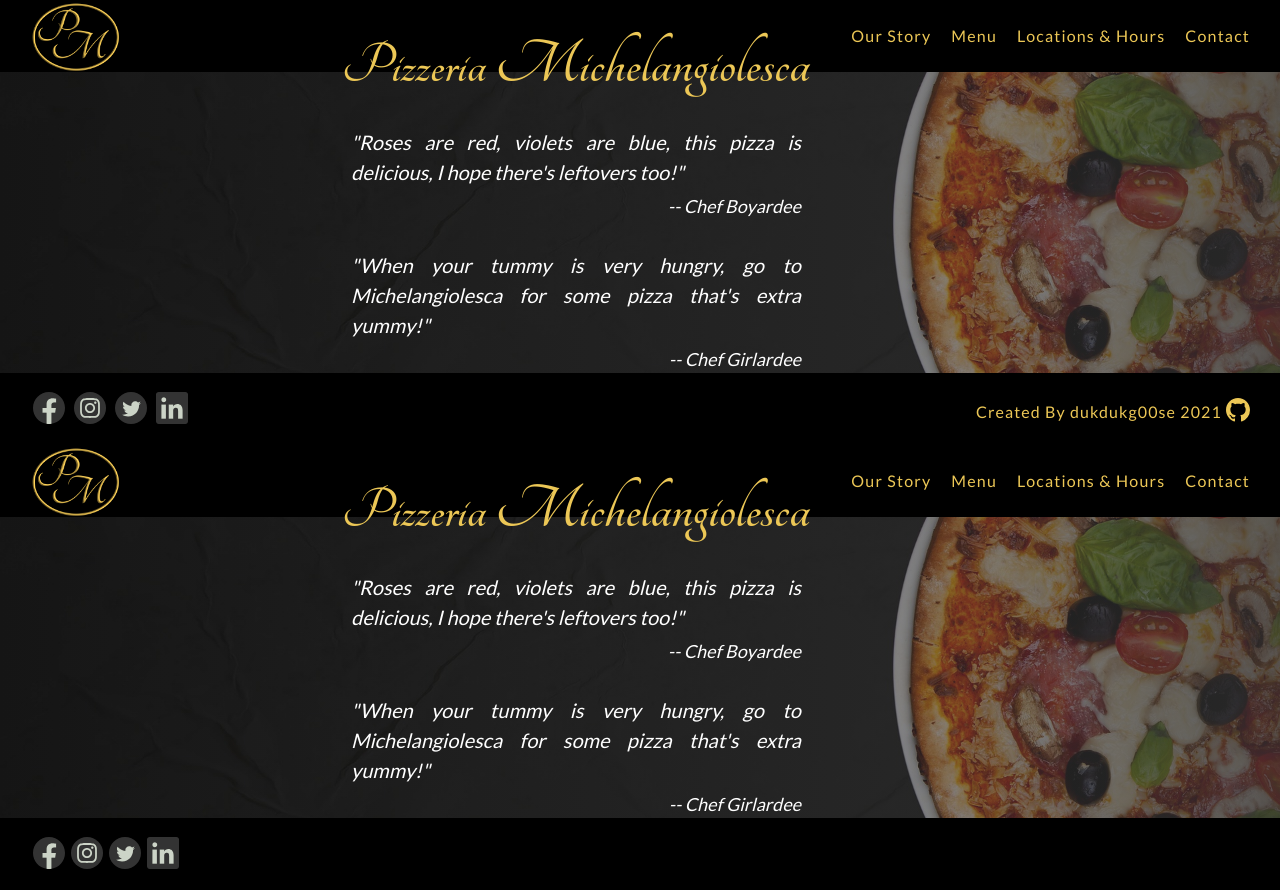
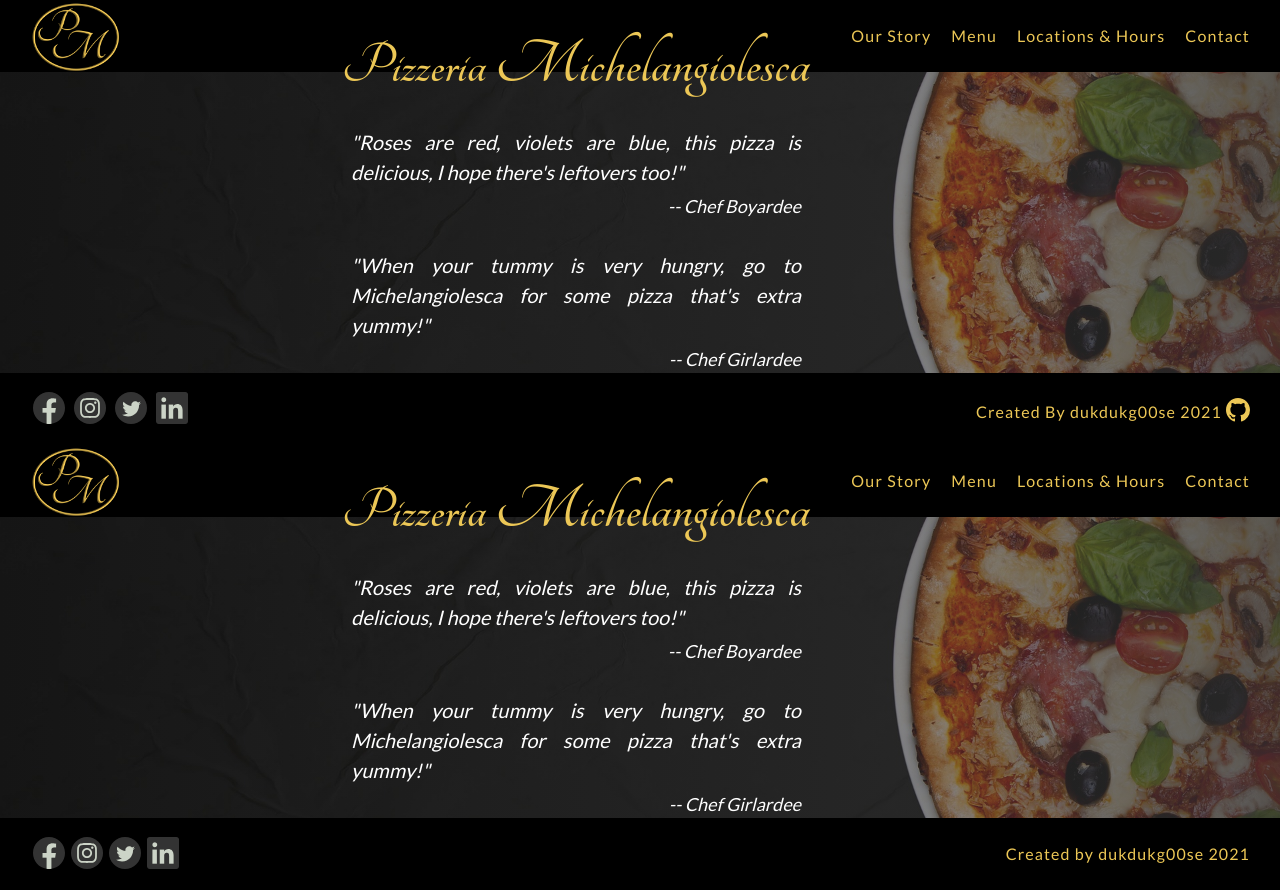
Before and after one commit to dukdukg00se/restaurant-page, a website built with webpack: page home-outline.html in a window 1280 px wide. Built offline with nearby package versions, Linux system fonts and the light colour scheme; files whose address does not match are found by name.

Commit message:
Add footer credit content; link styles files

```diff
--- a/src/modules/home.js
+++ b/src/modules/home.js
@@ -3,6 +3,9 @@ import facebookLogo from '../assets/images/facebook-logo.svg';
 import instagramLogo from '../assets/images/instagram-logo.svg';
 import twitterLogo from '../assets/images/twitter-logo.svg';
 import linkedinLogo from '../assets/images/linkedin-logo.svg';
+
+import '../styles/reset.css';
+import '../styles/home.css';
 
 
 export default function createHome() {
@@ -105,6 +108,7 @@ export default function createHome() {
   const footer = document.createElement('footer');
 
   const mediaContainer = document.createElement('div');
+  mediaContainer.id = 'media-container';
 
   const anchorAttrs = [
     {
@@ -156,10 +160,48 @@ export default function createHome() {
   }
 
   // add credit container and link to github
+  const creditContainer = document.createElement('div');
+  creditContainer.id = 'credits';
+  const githubLink = document.createElement('a');
+  githubLink.id = 'github-link';
+  githubLink.href = 'https://github.com/dukdukg00se/restaurant-page';
+  githubLink.textContent = 'Created by dukdukg00se 2021';
 
 
+  let pathAttrs = {
+    "fill-rule": "evenodd",
+    d:
+      "M8 0C3.58 0 0 3.58 0 8c0 3.54 2.29 6.53 5.47 7.59.4.07.55-.17.55-.38 0-.19-.01-.82-.01-1.49-2.01.37-2.53-.49-2.69-.94-.09-.23-.48-.94-.82-1.13-.28-.15-.68-.52-.01-.53.63-.01 1.08.58 1.23.82.72 1.21 1.87.87 2.33.66.07-.52.28-.87.51-1.07-1.78-.2-3.64-.89-3.64-3.95 0-.87.31-1.59.82-2.15-.08-.2-.36-1.02.08-2.12 0 0 .67-.21 2.2.82.64-.18 1.32-.27 2-.27.68 0 1.36.09 2 .27 1.53-1.04 2.2-.82 2.2-.82.44 1.1.16 1.92.08 2.12.51.56.82 1.27.82 2.15 0 3.07-1.87 3.75-3.65 3.95.29.25.54.73.54 1.48 0 1.07-.01 1.93-.01 2.2 0 .21.15.46.55.38A8.013 8.013 0 0016 8c0-4.42-3.58-8-8-8z"
+  };
 
-  footer.appendChild(mediaContainer);
+  let svgAttrs = {
+    'aria-hidden': 'true',
+    'viewBox': "0 0 16 16",
+    'version': '1.1',
+    'data-view-components': 'true',
+    'id': 'github-logo',
+    'path': ''
+  }
+
+
+  const githubImage = document.createElement('svg');
+  for (let key in svgAttrs) {
+    if (key === 'path') {
+      const path = document.createElement('path');
+      setAttributes(path, pathAttrs);
+      githubImage.appendChild(path);
+    } else {
+      githubImage.setAttribute(key, svgAttrs[key]);
+    }
+  }
+  console.log(githubImage);
+
+  githubLink.appendChild(githubImage);
+
+  creditContainer.append(githubLink);
+
+
+  footer.append(mediaContainer, creditContainer);
 
   content.append(header, main, footer);
 }
--- a/src/styles/home.css
+++ b/src/styles/home.css
@@ -1,3 +1,6 @@
+@import url('https://fonts.googleapis.com/css2?family=Lato:wght@300;400;700&family=Tangerine:wght@400;700&display=swap');
+
+
 * {
   box-sizing: border-box;
 }
@@ -66,7 +69,7 @@ main {
       rgba(255, 255, 255, 0),
       rgba(50, 50, 50, 0.8)
     ),
-    url("../src/assets/pizza-bkgrnd.jpg");
+    url('../assets/images/pizza-bkgrnd.jpg');
   background-size: cover;
   background-repeat: no-repeat;
   background-position: center;
--- a/webpack.config.js
+++ b/webpack.config.js
@@ -4,6 +4,9 @@ module.exports = {
   mode: 'development',
 
   entry: './src/index.js',
+  // image url doesn't work when using source-map
+  // https://stackoverflow.com/questions/37288886/webpack-background-images-not-loading
+  // devtool: 'inline-source-map',
   output: {
     filename: 'main.js',
     path: path.resolve(__dirname, 'dist'),
```
Also changed, not shown: dist/main.js.
